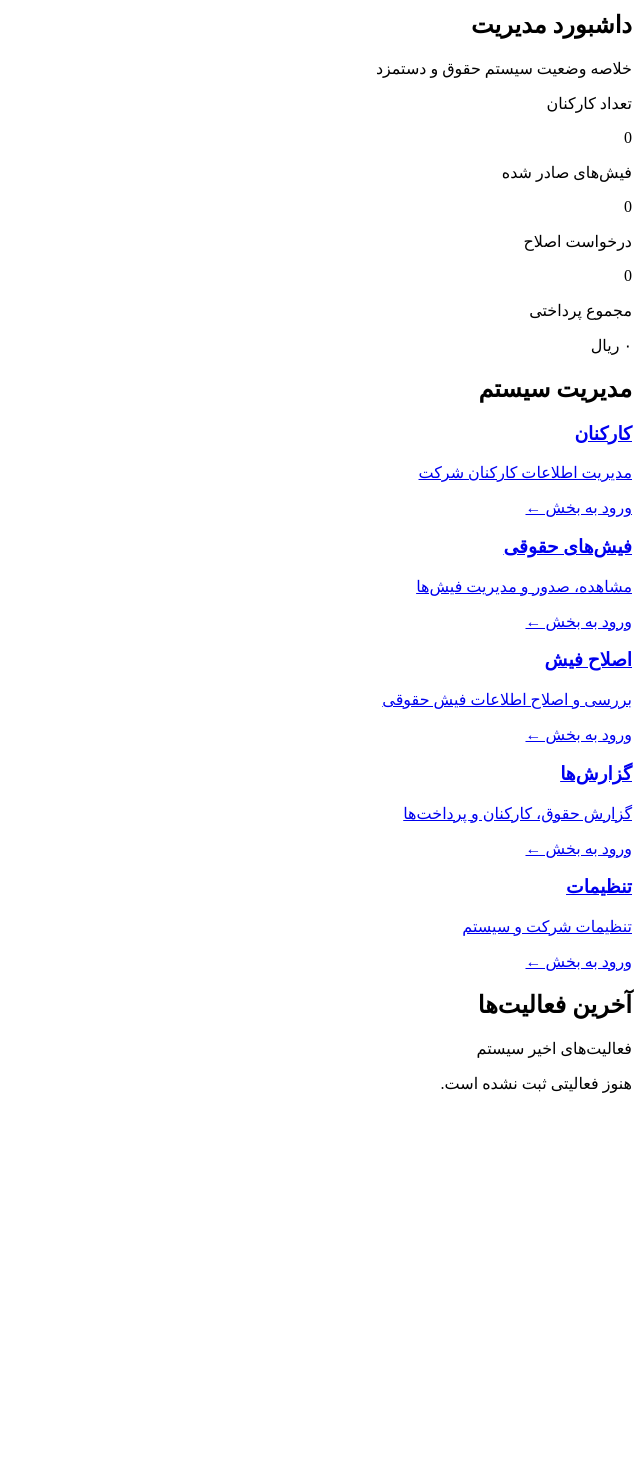
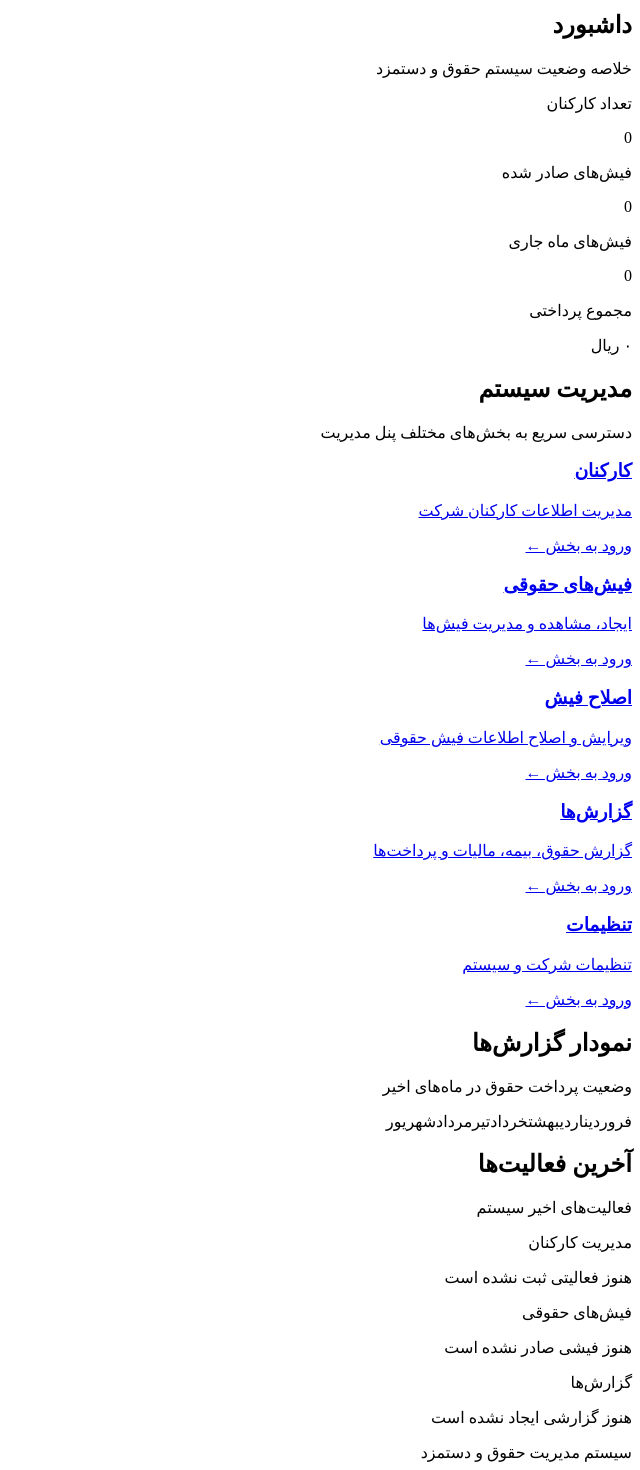
Before and after one commit to essi4/payslip-app, a Next.js app: page /admin in a window 1280 px wide. Shown: the part 214-1684 px from the top of the page, without its empty margins (640-1280 px from the left). Before the commit the page ends 1315 px from the top, so only its background shows below. Built offline with nearby package versions, Linux system fonts and the light colour scheme.

Commit message:
add admin layout and dashboard

```diff
--- a/app/admin/page.js
+++ b/app/admin/page.js
@@ -8,19 +8,19 @@ export default function AdminPage() {
     },
     {
       title: "فیش‌های حقوقی",
-      description: "مشاهده، صدور و مدیریت فیش‌ها",
+      description: "ایجاد، مشاهده و مدیریت فیش‌ها",
       href: "/admin/payslips",
       icon: "",
     },
     {
       title: "اصلاح فیش",
-      description: "بررسی و اصلاح اطلاعات فیش حقوقی",
+      description: "ویرایش و اصلاح اطلاعات فیش حقوقی",
       href: "/admin/corrections",
       icon: "",
     },
     {
       title: "گزارش‌ها",
-      description: "گزارش حقوق، کارکنان و پرداخت‌ها",
+      description: "گزارش حقوق، بیمه، مالیات و پرداخت‌ها",
       href: "/admin/reports",
       icon: "",
     },
@@ -32,155 +32,302 @@ export default function AdminPage() {
     },
   ];
 
+  const stats = [
+    {
+      title: "تعداد کارکنان",
+      value: "0",
+      icon: "",
+      color: "bg-blue-50",
+    },
+    {
+      title: "فیش‌های صادر شده",
+      value: "0",
+      icon: "",
+      color: "bg-emerald-50",
+    },
+    {
+      title: "فیش‌های ماه جاری",
+      value: "0",
+      icon: "",
+      color: "bg-purple-50",
+    },
+    {
+      title: "مجموع پرداختی",
+      value: "۰ ریال",
+      icon: "",
+      color: "bg-orange-50",
+    },
+  ];
+
   return (
     <div className="min-h-screen bg-slate-100" dir="rtl">
+
       {/* Header */}
       <header className="bg-white border-b shadow-sm">
-        <div className="max-w-7xl mx-auto px-6 py-5 flex items-center justify-between">
+        <div className="max-w-7xl mx-auto px-4 md:px-6 py-5">
+
+          <div className="flex items-center justify-between gap-4">
+
             <div>
-            <h1 className="text-2xl md:text-3xl font-bold text-slate-800">
-              پنل مدیریت چابکان
+              <h1 className="text-2xl md:text-3xl font-extrabold text-slate-800">
+                پنل مدیریت
               </h1>
-            <p className="text-sm text-slate-500 mt-1">
+
+              <p className="text-sm text-slate-500 mt-2">
                 مدیریت حقوق و دستمزد شرکت عرصه ساز لب رود
               </p>
             </div>
 
             <div className="flex items-center gap-3">
-            <div className="text-left hidden sm:block">
+
+              <div className="hidden sm:block text-left">
                 <p className="text-sm font-bold text-slate-700">
                   مدیر سیستم
                 </p>
-              <p className="text-xs text-slate-400">
+
+                <p className="text-xs text-slate-400 mt-1">
                   دسترسی کامل
                 </p>
               </div>
 
-            <div className="w-11 h-11 rounded-full bg-slate-800 text-white flex items-center justify-center font-bold">
+              <div className="w-12 h-12 rounded-full bg-slate-800 text-white flex items-center justify-center text-lg font-bold shadow">
                 م
               </div>
+
             </div>
+          </div>
+
         </div>
       </header>
 
       {/* Main */}
-      <main className="max-w-7xl mx-auto px-6 py-8">
+      <main className="max-w-7xl mx-auto px-4 md:px-6 py-8">
 
         {/* Welcome */}
         <div className="mb-8">
-          <h2 className="text-xl font-bold text-slate-800">
-            داشبورد مدیریت
+
+          <h2 className="text-2xl font-bold text-slate-800">
+             داشبورد
           </h2>
-          <p className="text-slate-500 mt-1">
+
+          <p className="text-slate-500 mt-2">
             خلاصه وضعیت سیستم حقوق و دستمزد
           </p>
+
         </div>
 
         {/* Statistics */}
         <div className="grid grid-cols-1 sm:grid-cols-2 lg:grid-cols-4 gap-5 mb-8">
 
-          <div className="bg-white rounded-2xl shadow-sm border p-5">
-            <p className="text-sm text-slate-500">تعداد کارکنان</p>
-            <div className="flex items-end justify-between mt-3">
-              <span className="text-3xl font-bold text-slate-800">
-                0
-              </span>
-              <span className="text-2xl"></span>
-            </div>
+          {stats.map((stat) => (
+            <div
+              key={stat.title}
+              className="bg-white rounded-2xl border shadow-sm p-5 hover:shadow-md transition"
+            >
+
+              <div className="flex items-center justify-between">
+
+                <div>
+                  <p className="text-sm text-slate-500">
+                    {stat.title}
+                  </p>
+
+                  <p className="text-2xl md:text-3xl font-extrabold text-slate-800 mt-3">
+                    {stat.value}
+                  </p>
                 </div>
 
-          <div className="bg-white rounded-2xl shadow-sm border p-5">
-            <p className="text-sm text-slate-500">فیش‌های صادر شده</p>
-            <div className="flex items-end justify-between mt-3">
-              <span className="text-3xl font-bold text-slate-800">
-                0
-              </span>
-              <span className="text-2xl"></span>
-            </div>
-          </div>
-
-          <div className="bg-white rounded-2xl shadow-sm border p-5">
-            <p className="text-sm text-slate-500">درخواست اصلاح</p>
-            <div className="flex items-end justify-between mt-3">
-              <span className="text-3xl font-bold text-slate-800">
-                0
-              </span>
-              <span className="text-2xl"></span>
-            </div>
-          </div>
-
-          <div className="bg-white rounded-2xl shadow-sm border p-5">
-            <p className="text-sm text-slate-500">مجموع پرداختی</p>
-            <div className="flex items-end justify-between mt-3">
-              <span className="text-2xl font-bold text-slate-800">
-                ۰ ریال
-              </span>
-              <span className="text-2xl"></span>
-            </div>
+                <div
+                  className={`w-14 h-14 rounded-2xl ${stat.color} flex items-center justify-center text-2xl`}
+                >
+                  {stat.icon}
                 </div>
 
               </div>
 
+            </div>
+          ))}
+
+        </div>
+
         {/* Management */}
-        <div className="mb-4">
-          <h2 className="text-lg font-bold text-slate-800">
+        <div className="mb-5">
+
+          <h2 className="text-xl font-bold text-slate-800">
             مدیریت سیستم
           </h2>
+
+          <p className="text-sm text-slate-500 mt-1">
+            دسترسی سریع به بخش‌های مختلف پنل مدیریت
+          </p>
+
         </div>
 
+        {/* Menu */}
         <div className="grid grid-cols-1 md:grid-cols-2 lg:grid-cols-3 gap-5">
 
           {menuItems.map((item) => (
             <a
               key={item.href}
               href={item.href}
-              className="group bg-white rounded-2xl border shadow-sm p-6 hover:shadow-lg hover:-translate-y-1 transition-all duration-200"
+              className="group bg-white rounded-2xl border shadow-sm p-6 hover:shadow-xl hover:-translate-y-1 transition-all duration-200"
             >
+
               <div className="flex items-start gap-4">
 
-                <div className="w-14 h-14 rounded-2xl bg-slate-100 flex items-center justify-center text-2xl group-hover:scale-110 transition">
+                <div className="w-16 h-16 rounded-2xl bg-slate-100 flex items-center justify-center text-3xl group-hover:scale-110 transition">
                   {item.icon}
                 </div>
 
                 <div className="flex-1">
-                  <h3 className="text-lg font-bold text-slate-800 mb-1">
+
+                  <h3 className="text-lg font-bold text-slate-800">
                     {item.title}
                   </h3>
 
-                  <p className="text-sm text-slate-500 leading-6">
+                  <p className="text-sm text-slate-500 leading-6 mt-2">
                     {item.description}
                   </p>
 
-                  <div className="mt-4 text-sm font-semibold text-slate-700">
+                  <div className="mt-4 text-sm font-bold text-slate-700 group-hover:text-blue-600 transition">
                     ورود به بخش ←
-                  </div>
                   </div>
 
                 </div>
+
+              </div>
+
             </a>
           ))}
 
         </div>
 
+        {/* Reports */}
+        <div className="grid grid-cols-1 lg:grid-cols-2 gap-5 mt-8">
+
+          {/* Chart */}
+          <div className="bg-white rounded-2xl border shadow-sm p-6">
+
+            <div className="flex items-center justify-between mb-6">
+
+              <div>
+                <h2 className="text-lg font-bold text-slate-800">
+                   نمودار گزارش‌ها
+                </h2>
+
+                <p className="text-sm text-slate-500 mt-1">
+                  وضعیت پرداخت حقوق در ماه‌های اخیر
+                </p>
+              </div>
+
+            </div>
+
+            <div className="h-48 flex items-end justify-around gap-3 border-b border-slate-200 px-3">
+
+              <div className="w-10 bg-slate-200 rounded-t-xl h-16"></div>
+              <div className="w-10 bg-slate-300 rounded-t-xl h-24"></div>
+              <div className="w-10 bg-slate-400 rounded-t-xl h-32"></div>
+              <div className="w-10 bg-slate-300 rounded-t-xl h-20"></div>
+              <div className="w-10 bg-slate-500 rounded-t-xl h-40"></div>
+              <div className="w-10 bg-slate-300 rounded-t-xl h-28"></div>
+
+            </div>
+
+            <div className="flex justify-around text-xs text-slate-400 mt-3">
+              <span>فروردین</span>
+              <span>اردیبهشت</span>
+              <span>خرداد</span>
+              <span>تیر</span>
+              <span>مرداد</span>
+              <span>شهریور</span>
+            </div>
+
+          </div>
+
           {/* Recent Activity */}
-        <div className="mt-8 bg-white rounded-2xl border shadow-sm p-6">
-          <div className="flex items-center justify-between mb-5">
-            <div>
+          <div className="bg-white rounded-2xl border shadow-sm p-6">
+
+            <div className="mb-5">
+
               <h2 className="text-lg font-bold text-slate-800">
                  آخرین فعالیت‌ها
               </h2>
+
               <p className="text-sm text-slate-500 mt-1">
                 فعالیت‌های اخیر سیستم
               </p>
-            </div>
+
             </div>
 
-          <div className="text-center py-10 text-slate-400">
-            هنوز فعالیتی ثبت نشده است.
+            <div className="space-y-4">
+
+              <div className="flex items-center gap-3 p-3 rounded-xl bg-slate-50">
+
+                <div className="w-10 h-10 rounded-full bg-blue-100 flex items-center justify-center">
+
                 </div>
+
+                <div>
+                  <p className="text-sm font-bold text-slate-700">
+                    مدیریت کارکنان
+                  </p>
+
+                  <p className="text-xs text-slate-400 mt-1">
+                    هنوز فعالیتی ثبت نشده است
+                  </p>
+                </div>
+
+              </div>
+
+              <div className="flex items-center gap-3 p-3 rounded-xl bg-slate-50">
+
+                <div className="w-10 h-10 rounded-full bg-emerald-100 flex items-center justify-center">
+
+                </div>
+
+                <div>
+                  <p className="text-sm font-bold text-slate-700">
+                    فیش‌های حقوقی
+                  </p>
+
+                  <p className="text-xs text-slate-400 mt-1">
+                    هنوز فیشی صادر نشده است
+                  </p>
+                </div>
+
+              </div>
+
+              <div className="flex items-center gap-3 p-3 rounded-xl bg-slate-50">
+
+                <div className="w-10 h-10 rounded-full bg-purple-100 flex items-center justify-center">
+
+                </div>
+
+                <div>
+                  <p className="text-sm font-bold text-slate-700">
+                    گزارش‌ها
+                  </p>
+
+                  <p className="text-xs text-slate-400 mt-1">
+                    هنوز گزارشی ایجاد نشده است
+                  </p>
+                </div>
+
+              </div>
+
+            </div>
+
+          </div>
+
+        </div>
+
+        {/* Footer */}
+        <div className="text-center mt-10 text-xs text-slate-400">
+          سیستم مدیریت حقوق و دستمزد
         </div>
 
       </main>
+
     </div>
   );
 }
```
Lines whose indentation alone changed are shown as unchanged.
